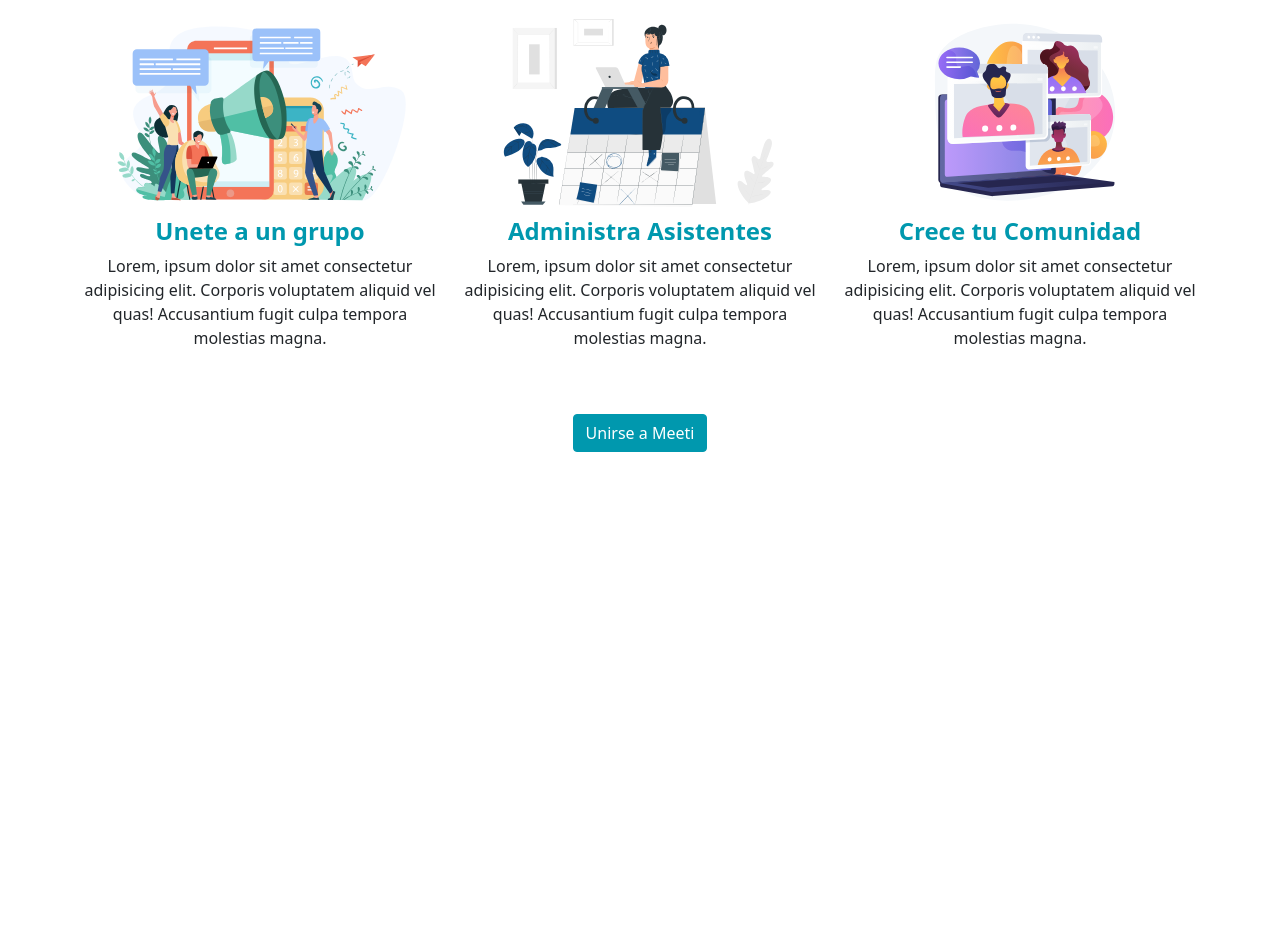
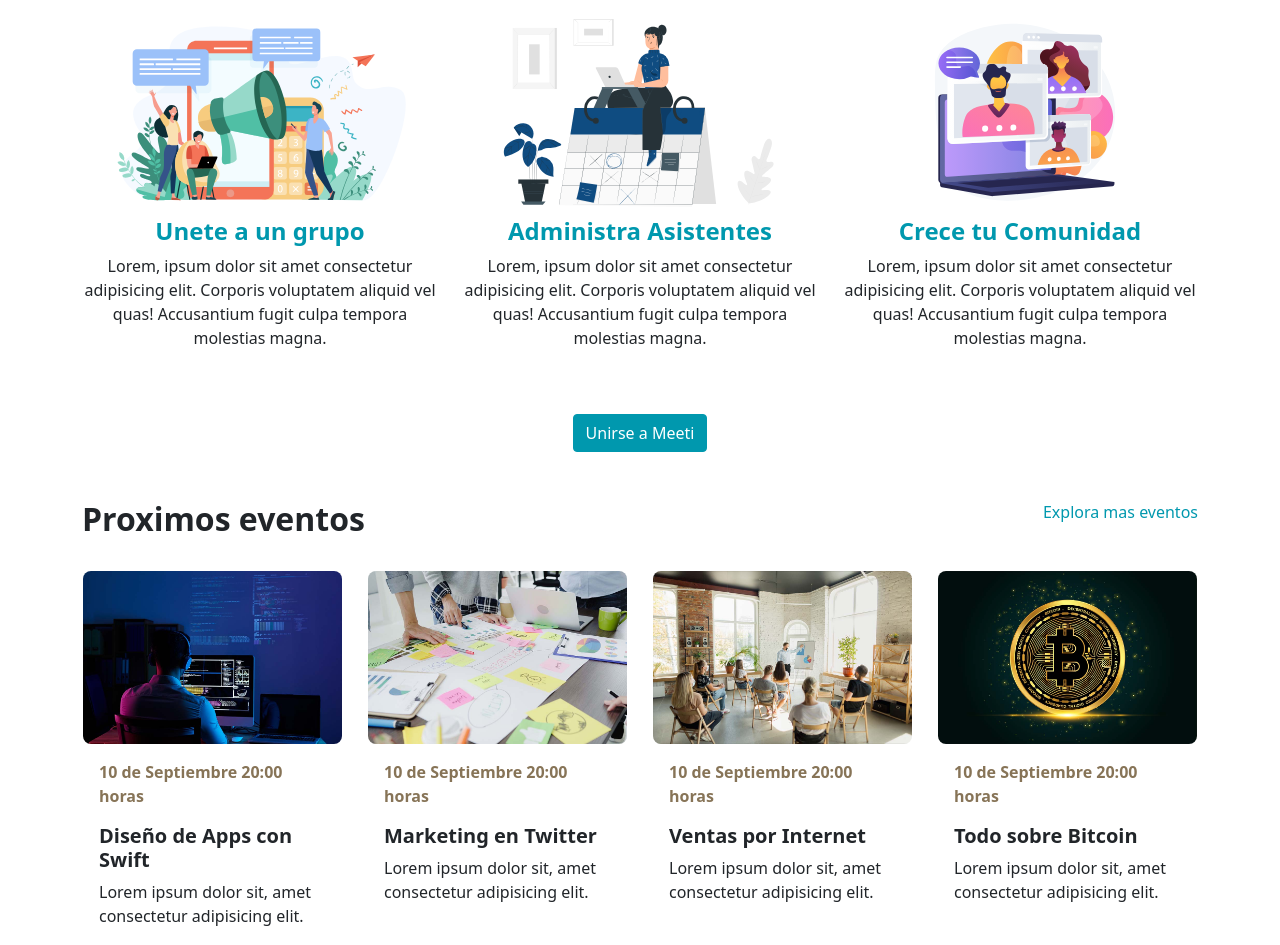
Before and after one commit to ManuelDevWeb/Meeti_Bootstrap5_SASS, a website: page index.html in a window 1280 px wide. Shown: the part 979-1924 px from the top of the page. Before the commit the page ends 1479 px from the top, so only its background shows below. Drawn offline with Linux system fonts and the light colour scheme.

Commit message:
Seccion Main

```diff
--- a/index.html
+++ b/index.html
@@ -75,5 +75,92 @@
         <a href="#" class="btn btn-secondary text-white">Unirse a Meeti</a>
       </div>
     </section>
+
+    <!-- Main -->
+    <main class="container-xl eventos mt-5">
+      <div class="d-flex justify-content-between">
+        <h2>Proximos eventos</h2>
+        <a
+          href="#"
+          class="text-secondary text-decoration-none d-none d-sm-block"
+          >Explora mas eventos</a
+        >
+      </div>
+
+      <div class="row mt-4">
+        <div class="col-md-6 col-lg-3">
+          <div class="card">
+            <img
+              src="img/evento_1.jpg"
+              alt="Imagen evento"
+              class="card-img-top"
+            />
+            <div class="card-body">
+              <p class="card-text fecha fw-bold">
+                10 de Septiembre 20:00 horas
+              </p>
+              <h3 class="card-title fs-5">Diseño de Apps con Swift</h3>
+              <p class="card-text descripcion">
+                Lorem ipsum dolor sit, amet consectetur adipisicing elit.
+              </p>
+            </div>
+          </div>
+        </div>
+        <div class="col-md-6 col-lg-3">
+          <div class="card">
+            <img
+              src="img/evento_2.jpg"
+              alt="Imagen evento"
+              class="card-img-top"
+            />
+            <div class="card-body">
+              <p class="card-text fecha fw-bold">
+                10 de Septiembre 20:00 horas
+              </p>
+              <h3 class="card-title fs-5">Marketing en Twitter</h3>
+              <p class="card-text descripcion">
+                Lorem ipsum dolor sit, amet consectetur adipisicing elit.
+              </p>
+            </div>
+          </div>
+        </div>
+        <div class="col-md-6 col-lg-3">
+          <div class="card">
+            <img
+              src="img/evento_3.jpg"
+              alt="Imagen evento"
+              class="card-img-top"
+            />
+            <div class="card-body">
+              <p class="card-text fecha fw-bold">
+                10 de Septiembre 20:00 horas
+              </p>
+              <h3 class="card-title fs-5">Ventas por Internet</h3>
+              <p class="card-text descripcion">
+                Lorem ipsum dolor sit, amet consectetur adipisicing elit.
+              </p>
+            </div>
+          </div>
+        </div>
+        <div class="col-md-6 col-lg-3">
+          <div class="card">
+            <img
+              src="img/evento_4.jpg"
+              alt="Imagen evento"
+              class="card-img-top"
+            />
+            <div class="card-body">
+              <p class="card-text fecha fw-bold">
+                10 de Septiembre 20:00 horas
+              </p>
+              <h3 class="card-title fs-5">Todo sobre Bitcoin</h3>
+              <p class="card-text descripcion">
+                Lorem ipsum dolor sit, amet consectetur adipisicing elit.
+              </p>
+            </div>
+          </div>
+        </div>
+      </div>
+    </main>
   </body>
 </html>
--- a/src/scss/_custom.scss
+++ b/src/scss/_custom.scss
@@ -14,5 +14,8 @@ $dark: $oscuro;
 $display-font-weight: 900;
 $headings-font-weight: 700;
 
+// Cards
+$card-border-color: transparent;
+
 // Importando Bootstrap
 @import "../../node_modules/bootstrap/scss/bootstrap.scss";
--- /dev/null
+++ b/src/scss/contenido/_contenido.scss
@@ -0,0 +1,18 @@
+// _contenido.scss (_ Indica que se importara en otro archivo)
+
+// Importando archivo _custom.scss (Use compila el archivo)
+@use "../custom" as *;
+
+.eventos {
+  & .card {
+    &:hover {
+      cursor: pointer;
+    }
+    & img {
+      border-radius: 0.5rem;
+    }
+    & .fecha {
+      color: #877457;
+    }
+  }
+}
--- /dev/null
+++ b/src/scss/contenido/_index.scss
@@ -0,0 +1,2 @@
+// Importando archivo _contenido.scss (forward solo importa el archivo, pero no lo compila)
+@forward "./contenido";
--- a/src/scss/style.scss
+++ b/src/scss/style.scss
@@ -1,2 +1,4 @@
 // Importando carpeta header (Use compila el archivo)
 @use "header";
+// Importando carpeta contenido (Use compila el archivo)
+@use "contenido";
```
Also changed, not shown: PasoAPaso.txt (+10 -0 lines), build/css/style.css, 1 other file.
